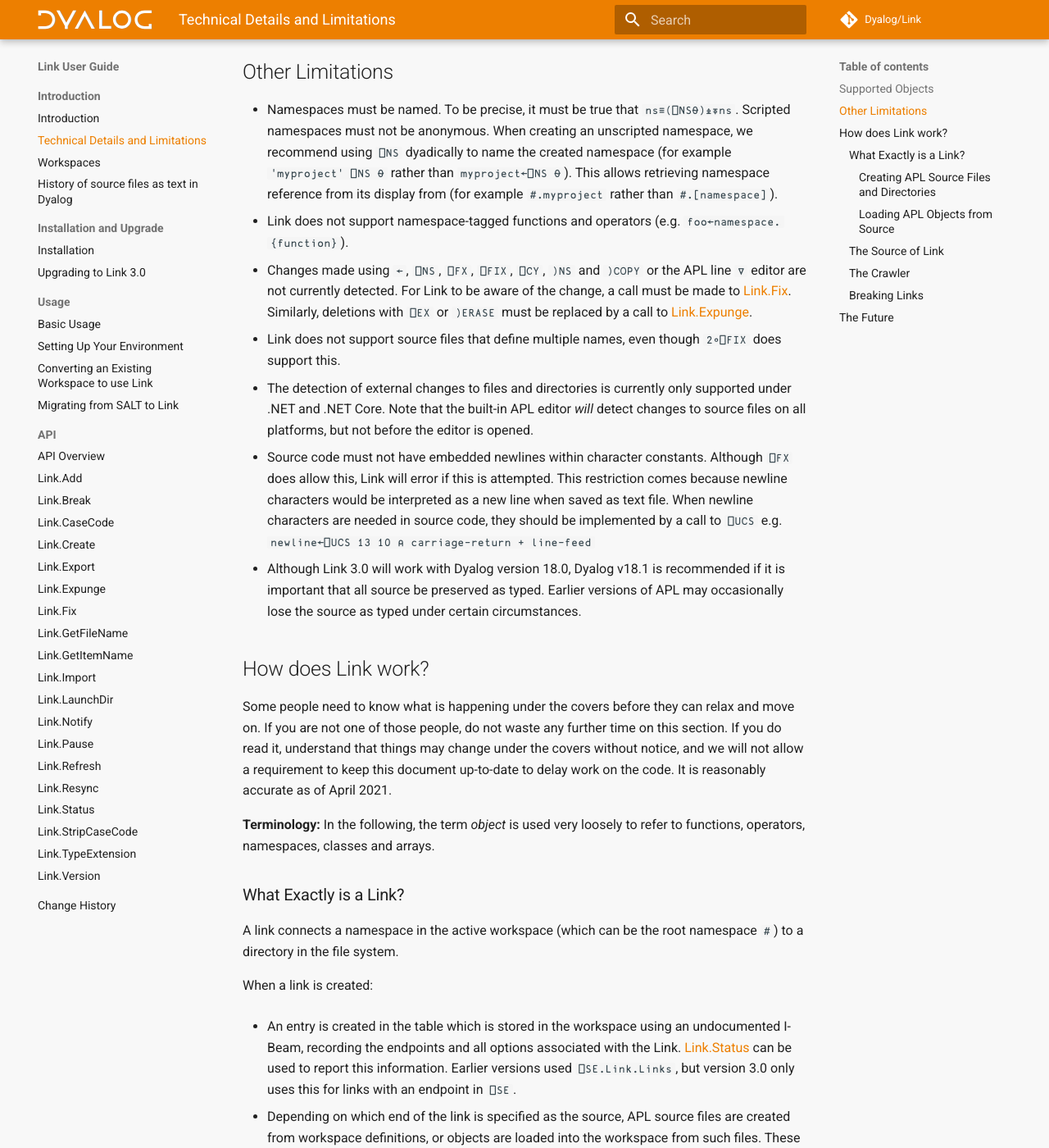
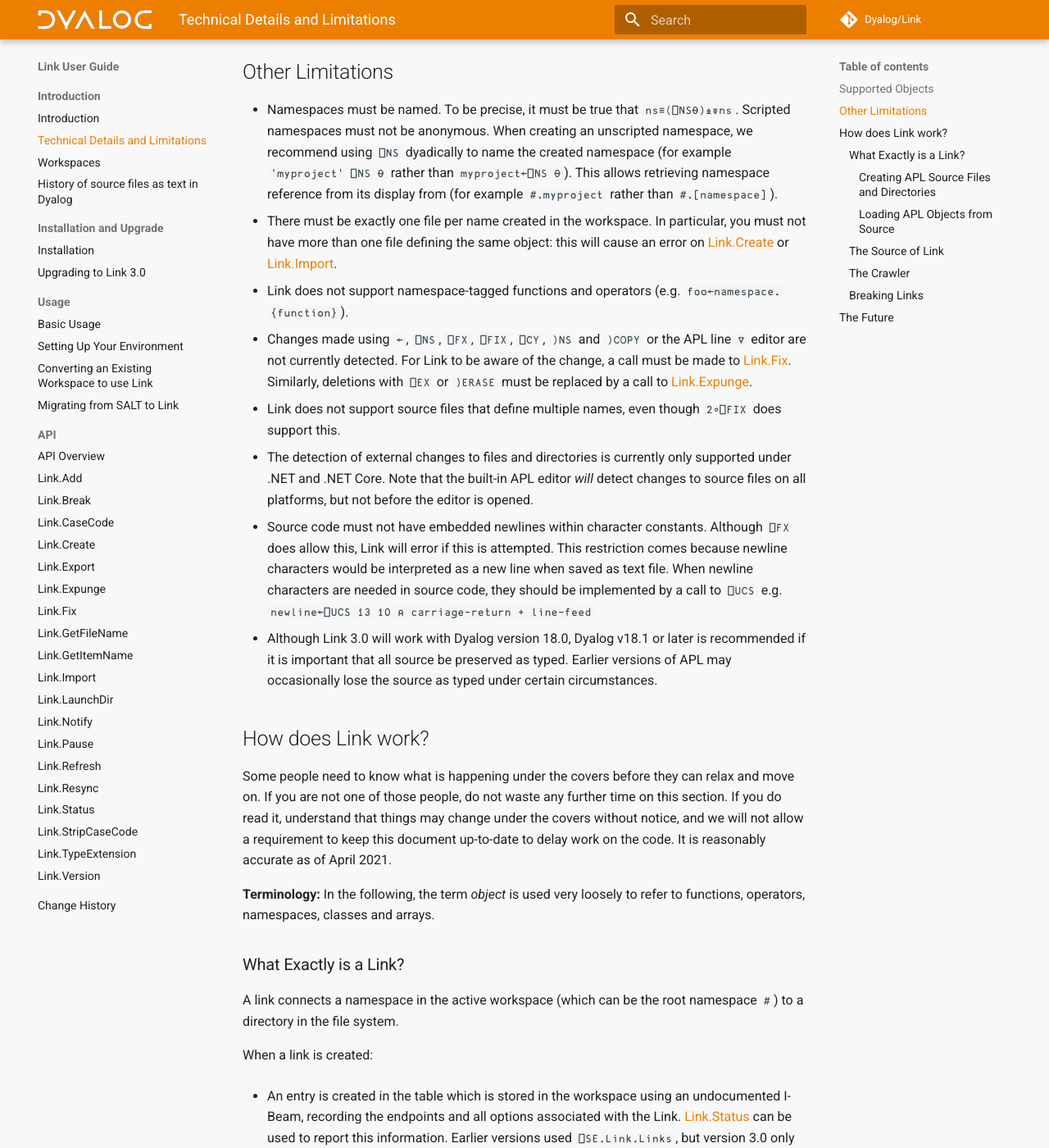
Before and after one commit to Dyalog/link, an MkDocs documentation site: the page built from docs/Discussion/TechDetails.md, in a window 1280 px wide and 1400 px high, scrolled down 992 px. Shown: the whole window at 82% size. Built offline with MkDocs 1.6.1 and Material for MkDocs 9.7.7, drawn with Linux system fonts in a browser that asks for light colours; comment, search, counter and statistics services are not loaded.

Commit message:
Document limitation of one file per workspace name

```diff
--- a/docs/Discussion/TechDetails.md
+++ b/docs/Discussion/TechDetails.md
@@ -23,12 +23,13 @@
 ## Other Limitations
 
 - Namespaces must be named. To be precise, it must be true that `ns≡(⎕NS⍬)⍎⍕ns`. Scripted namespaces must not be anonymous. When creating an unscripted namespace, we recommend using `⎕NS` dyadically to name the created namespace (for example `'myproject' ⎕NS ⍬` rather than `myproject←⎕NS ⍬`). This allows retrieving namespace reference from its display from (for example `#.myproject` rather than `#.[namespace]`).
+- There must be exactly one file per name created in the workspace. In particular, you must not have more than one file defining the same object: this will cause an error on [Link.Create](../API/Link.Create.md) or [Link.Import](../API/Link.Import.md).
 - Link does not support namespace-tagged functions and operators (e.g. `foo←namespace.{function}`).
 - Changes made using `←`, `⎕NS`, `⎕FX`, `⎕FIX`, `⎕CY`, `)NS` and `)COPY` or the APL line `∇` editor are not currently detected. For Link to be aware of the change, a call must be made to [Link.Fix](../API/Link.Fix.md). Similarly, deletions with `⎕EX` or `)ERASE` must be replaced by a call to [Link.Expunge](../API/Link.Expunge.md).
 - Link does not support source files that define multiple names, even though `2∘⎕FIX` does support this.
 - The detection of external changes to files and directories is currently only supported under .NET and .NET Core. Note that the built-in APL editor *will* detect changes to source files on all platforms, but not before the editor is opened.
 - Source code must not have embedded newlines within character constants. Although `⎕FX` does allow this, Link will error if this is attempted. This restriction comes because newline characters would be interpreted as a new line when saved as text file. When newline characters are needed in source code, they should be implemented by a call to `⎕UCS` e.g. `newline←⎕UCS 13 10  ⍝ carriage-return + line-feed`
-- Although Link 3.0 will work with Dyalog version 18.0, Dyalog v18.1 is recommended if it is important that all source be preserved as typed. Earlier versions of APL may occasionally lose the source as typed under certain circumstances.
+- Although Link 3.0 will work with Dyalog version 18.0, Dyalog v18.1 or later is recommended if it is important that all source be preserved as typed. Earlier versions of APL may occasionally lose the source as typed under certain circumstances.
 
 ## How does Link work?
 
```
